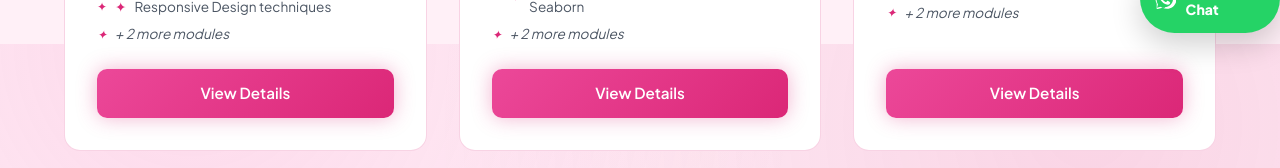
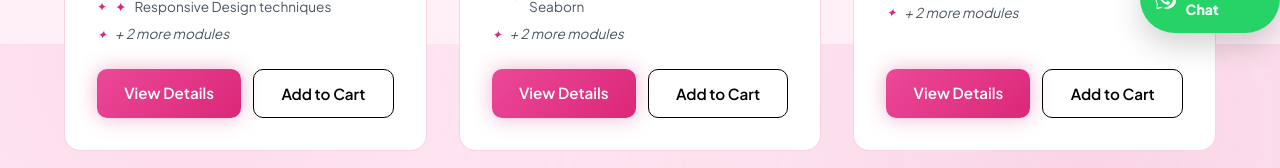
Before and after one commit to milindcs/Connect2Edtech, a React (Vite) app in the folder frontend/: page /courses in a window 1280 px wide. Shown: the part 756-924 px from the top of the page. Built offline with nearby package versions, Linux system fonts and the light colour scheme; no server answers.

Commit message:
Fix WhatsApp links (api.whatsapp.com) and wire Add-to-Cart into course pages

```diff
--- a/frontend/src/shared/whatsappUtils.js
+++ b/frontend/src/shared/whatsappUtils.js
@@ -1,7 +1,7 @@
 export const WHATSAPP_PHONE = '917019436720'
 
 export function buildWhatsAppUrl(message) {
-  return `https://web.whatsapp.com/send?phone=${WHATSAPP_PHONE}&text=${encodeURIComponent(message)}`
+  return `https://api.whatsapp.com/send?phone=${WHATSAPP_PHONE}&text=${encodeURIComponent(message)}`
 }
 
 export function cleanText(value) {
--- a/frontend/src/views/CourseDetailsPage/CourseDetailsPage.jsx
+++ b/frontend/src/views/CourseDetailsPage/CourseDetailsPage.jsx
@@ -1,11 +1,29 @@
 import React, { useEffect, useState } from 'react'
 import { useParams, Link } from 'react-router-dom'
 import { coursesData, normalizeCourseKey } from '../../shared/coursesData'
+import { cartAdd } from '../../shared/cartApi'
 
 
 export default function CourseDetailsPage() {
   const { course: courseParam } = useParams()
   const [course, setCourse] = useState(null)
+  const [toasts, setToasts] = useState([])
+
+  const showToast = (message, type = 'success') => {
+    const id = Date.now() + Math.random()
+    setToasts((prev) => [...prev, { id, message, type }])
+    setTimeout(() => setToasts((prev) => prev.filter((t) => t.id !== id)), 3000)
+  }
+
+  const handleAddToCart = async () => {
+    if (!course) return
+    try {
+      await cartAdd({ courseKey: course.key, title: course.title, price: course.price, image: course.image || '' })
+      showToast(`Added "${course.title}" to your cart.`, 'success')
+    } catch {
+      showToast('Could not add to cart.', 'error')
+    }
+  }
 
   useEffect(() => {
     const key = normalizeCourseKey(courseParam)
@@ -114,12 +132,25 @@ export default function CourseDetailsPage() {
                   >
                     Enroll Now
                   </Link>
+                  <button
+                    type="button"
+                    className="btn secondary"
+                    style={{ textAlign: 'center' }}
+                    onClick={handleAddToCart}
+                  >
+                    Add to Cart
+                  </button>
                 </div>
-            </aside>
+             </aside>
           </div>
         </section>
       </div>
 
+      <div className="toast-container">
+        {toasts.map((t) => (
+          <div key={t.id} className={`toast show ${t.type}`}>{t.message}</div>
+        ))}
+      </div>
     </div>
   )
 }
--- a/frontend/src/views/CoursesPage/CoursesPage.jsx
+++ b/frontend/src/views/CoursesPage/CoursesPage.jsx
@@ -1,11 +1,28 @@
 import React, { useState, useEffect } from 'react'
 import { Link } from 'react-router-dom'
 import { coursesData } from '../../shared/coursesData'
+import { cartAdd } from '../../shared/cartApi'
 
 
 export default function CoursesPage() {
   const [searchTerm, setSearchTerm] = useState('')
   const [activeCategory, setActiveCategory] = useState('all')
+  const [toasts, setToasts] = useState([])
+
+  const showToast = (message, type = 'success') => {
+    const id = Date.now() + Math.random()
+    setToasts((prev) => [...prev, { id, message, type }])
+    setTimeout(() => setToasts((prev) => prev.filter((t) => t.id !== id)), 3000)
+  }
+
+  const handleAddToCart = async (c) => {
+    try {
+      await cartAdd({ courseKey: c.key, title: c.title, price: c.price, image: c.image || '' })
+      showToast(`Added "${c.title}" to your cart.`, 'success')
+    } catch {
+      showToast('Could not add to cart.', 'error')
+    }
+  }
 
   useEffect(() => {
     document.title = 'Courses - Core Technology Domains'
@@ -127,6 +144,14 @@ export default function CoursesPage() {
                   >
                     View Details
                   </Link>
+                  <button
+                    type="button"
+                    className="btn secondary"
+                    style={{ flexGrow: 1, textAlign: 'center' }}
+                    onClick={() => handleAddToCart(c)}
+                  >
+                    Add to Cart
+                  </button>
                 </div>
               </div>
             ))}
@@ -136,6 +161,12 @@ export default function CoursesPage() {
       <div style={{ marginTop: 32, textAlign: 'center' }}>
         <Link to="/" className="btn secondary">← Back to Home</Link>
       </div>
+
+      <div className="toast-container">
+        {toasts.map((t) => (
+          <div key={t.id} className={`toast show ${t.type}`}>{t.message}</div>
+        ))}
+      </div>
     </div>
   )
 }
```
Also changed, not shown: 1 other file (tests, documents, lock files or other folders).
